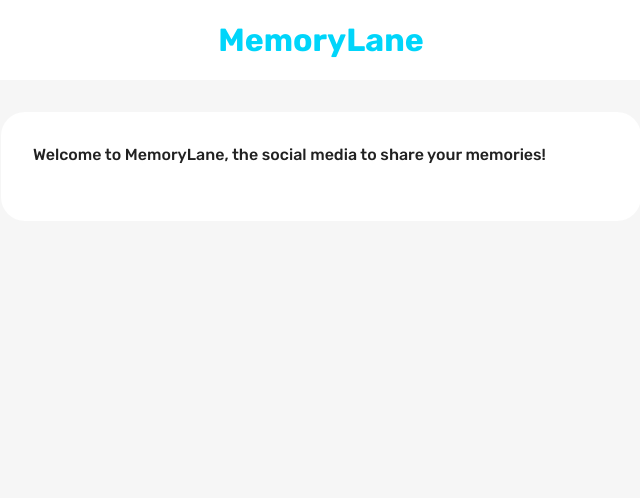
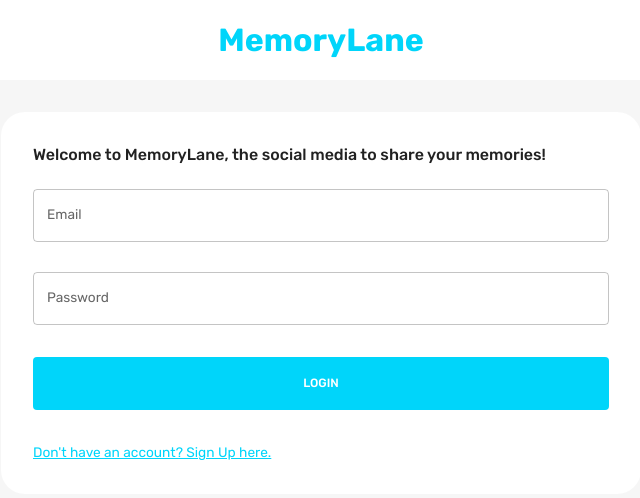
Before and after one commit to igudy/memorylane, a React (Vite) app in the folder client/: page / in a window 1280 px wide. Shown: the top 498 px of the page, without its empty margins (319-959 px from the left). Built offline with nearby package versions, Linux system fonts and the light colour scheme.

Commit message:
Working on form

```diff
--- a/client/src/scenes/loginPage/Form.tsx
+++ b/client/src/scenes/loginPage/Form.tsx
@@ -8,11 +8,11 @@
   useTheme,
 } from "@mui/material"
 import EditOutlinedIcon from "@mui/icons-material/EditOutlined"
-import { Formik } from "formik"
+import { Formik, FormikHelpers } from "formik"
 import * as yup from "yup"
 import { useNavigate } from "react-router-dom"
 import { useDispatch } from "react-redux"
-import { setLogin } from "../../state/index"
+import { setLogin } from "../../state"
 import Dropzone from "react-dropzone"
 import FlexBetween from "../../components/FlexBetween"
 
@@ -31,7 +31,23 @@
   password: yup.string().required("required"),
 })
 
-const initialValuesRegister = {
+// Assigining types in typescript
+interface RegisterValues {
+  firstName: string
+  lastName: string
+  email: string
+  password: string
+  location: string
+  occupation: string
+  picture: File | string
+}
+
+interface LoginValues {
+  email: string
+  password: string
+}
+
+const initialValuesRegister: RegisterValues = {
   firstName: "",
   lastName: "",
   email: "",
@@ -41,30 +57,96 @@
   picture: "",
 }
 
-const initialValuesLogin = {
+const initialValuesLogin: LoginValues = {
   email: "",
   password: "",
 }
 
-const Form = () => {
+// React.FC in typescript shows that it is a functional component
+
+const Form: React.FC = () => {
   const [pageType, setPageType] = useState("login")
   const { palette } = useTheme()
   const dispatch = useDispatch()
   const navigate = useNavigate()
-  const isNonMobile = useMediaQuery("(min-width: 600px)")
+  const isNonMobile = useMediaQuery("(min-width:600px)")
   const isLogin = pageType === "login"
   const isRegister = pageType === "register"
 
-  const handleFormSubmit = async (values, onSubmitProps) => {}
+  //React.FC is used as the type for the functional component.
+  // FormikHelpers is used as the type for the second parameter of the form submission functions.
+  const register = async (
+    values: RegisterValues,
+    onSubmitProps: FormikHelpers<RegisterValues>
+  ) => {
+    // this allows us to send form info with image
+    // const formData = new FormData()
+    // for (let key in values) {
+    //   if (values.hasOwnProperty(key)) {
+    //     formData.append(key, values[key])
+    //   }
+    // }
+    const formData = new FormData()
+    for (let key in values) {
+      if (Object.prototype.hasOwnProperty.call(values, key)) {
+        formData.append(key, values[key as keyof RegisterValues])
+      }
+    }
+    // formData.append("picturePath", values.picture.name)
+    formData.append("picturePath", values.picture)
+
+    const savedUserResponse = await fetch(
+      "http://localhost:3001/auth/register",
+      {
+        method: "POST",
+        body: formData,
+      }
+    )
+    const savedUser = await savedUserResponse.json()
+    onSubmitProps.resetForm()
+
+    // Goes to the login part when done registering
+    if (savedUser) {
+      setPageType("login")
+    }
+  }
+
+  const login = async (
+    values: LoginValues,
+    onSubmitProps: FormikHelpers<LoginValues>
+  ) => {
+    const loggedInResponse = await fetch("http://localhost:3001/auth/login", {
+      method: "POST",
+      headers: { "Content-Type": "application/json" },
+      body: JSON.stringify(values),
+    })
+    const loggedIn = await loggedInResponse.json()
+    onSubmitProps.resetForm()
+    if (loggedIn) {
+      dispatch(
+        setLogin({
+          user: loggedIn.user,
+          token: loggedIn.token,
+        })
+      )
+      navigate("/home")
+    }
+  }
+
+  const handleFormSubmit = async (
+    values: RegisterValues | LoginValues,
+    onSubmitProps: FormikHelpers<RegisterValues | LoginValues>
+  ) => {
+    if (isLogin) await login(values, onSubmitProps)
+    if (isRegister) await register(values, onSubmitProps)
+  }
 
   return (
-    //   React hook form
     <Formik
       onSubmit={handleFormSubmit}
       initialValues={isLogin ? initialValuesLogin : initialValuesRegister}
       validationSchema={isLogin ? loginSchema : registerSchema}
     >
-      {/* These are formik */}
       {({
         values,
         errors,
@@ -96,9 +178,8 @@
                     Boolean(touched.firstName) && Boolean(errors.firstName)
                   }
                   helperText={touched.firstName && errors.firstName}
-                  sx={{ gridColum: "span 2" }}
+                  sx={{ gridColumn: "span 2" }}
                 />
-
                 <TextField
                   label="Last Name"
                   onBlur={handleBlur}
@@ -107,9 +188,8 @@
                   name="lastName"
                   error={Boolean(touched.lastName) && Boolean(errors.lastName)}
                   helperText={touched.lastName && errors.lastName}
-                  sx={{ gridColum: "span 2" }}
+                  sx={{ gridColumn: "span 2" }}
                 />
-
                 <TextField
                   label="Location"
                   onBlur={handleBlur}
@@ -118,27 +198,26 @@
                   name="location"
                   error={Boolean(touched.location) && Boolean(errors.location)}
                   helperText={touched.location && errors.location}
-                  sx={{ gridColum: "span 2" }}
+                  sx={{ gridColumn: "span 4" }}
                 />
-
                 <TextField
-                  label="Location"
+                  label="Occupation"
                   onBlur={handleBlur}
                   onChange={handleChange}
-                  value={values.occupaton}
-                  name="location"
+                  value={values.occupation}
+                  name="occupation"
                   error={
                     Boolean(touched.occupation) && Boolean(errors.occupation)
                   }
                   helperText={touched.occupation && errors.occupation}
                   sx={{ gridColumn: "span 4" }}
                 />
-
                 <Box
                   gridColumn="span 4"
                   border={`1px solid ${palette.neutral.medium}`}
-                />
-
+                  borderRadius="5px"
+                  p="1rem"
+                >
                   <Dropzone
                     acceptedFiles=".jpg,.jpeg,.png"
                     multiple={false}
@@ -165,8 +244,66 @@
                       </Box>
                     )}
                   </Dropzone>
+                </Box>
               </>
             )}
+
+            <TextField
+              label="Email"
+              onBlur={handleBlur}
+              onChange={handleChange}
+              value={values.email}
+              name="email"
+              error={Boolean(touched.email) && Boolean(errors.email)}
+              helperText={touched.email && errors.email}
+              sx={{ gridColumn: "span 4" }}
+            />
+            <TextField
+              label="Password"
+              type="password"
+              onBlur={handleBlur}
+              onChange={handleChange}
+              value={values.password}
+              name="password"
+              error={Boolean(touched.password) && Boolean(errors.password)}
+              helperText={touched.password && errors.password}
+              sx={{ gridColumn: "span 4" }}
+            />
+          </Box>
+
+          {/* BUTTONS */}
+          <Box>
+            <Button
+              fullWidth
+              type="submit"
+              sx={{
+                m: "2rem 0",
+                p: "1rem",
+                backgroundColor: palette.primary.main,
+                color: palette.background.alt,
+                "&:hover": { color: palette.primary.main },
+              }}
+            >
+              {isLogin ? "LOGIN" : "REGISTER"}
+            </Button>
+            <Typography
+              onClick={() => {
+                setPageType(isLogin ? "register" : "login")
+                resetForm()
+              }}
+              sx={{
+                textDecoration: "underline",
+                color: palette.primary.main,
+                "&:hover": {
+                  cursor: "pointer",
+                  color: palette.primary.light,
+                },
+              }}
+            >
+              {isLogin
+                ? "Don't have an account? Sign Up here."
+                : "Already have an account? Login here."}
+            </Typography>
           </Box>
         </form>
       )}
```
Lines whose indentation alone changed are shown as unchanged.
